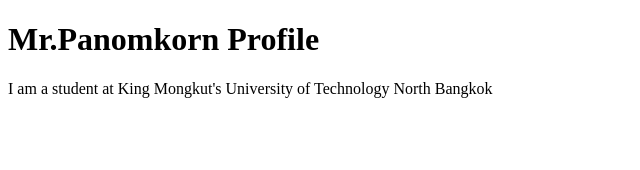
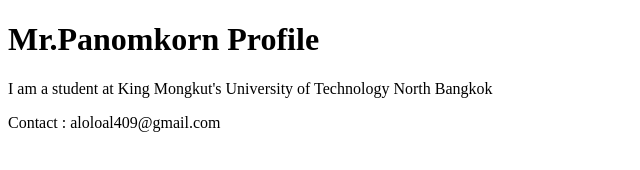
Before and after one commit to aloloal123/github-desktop-project-sec2, a plain HTML site: page index.html in a window 1280 px wide. Shown: the whole page, without its empty margins (0-640 px from the left). Drawn offline with Linux system fonts and the light colour scheme.

Commit message:
Add contact  me
add contact  me

```diff
--- a/index.html
+++ b/index.html
@@ -9,5 +9,6 @@
     <h1>Mr.Panomkorn Profile</h1>
     <p>I am a student at King Mongkut's University of Technology
         North Bangkok</p>
+        <footer>Contact : aloloal409@gmail.com</footer>
 </body>
 </html>
```
